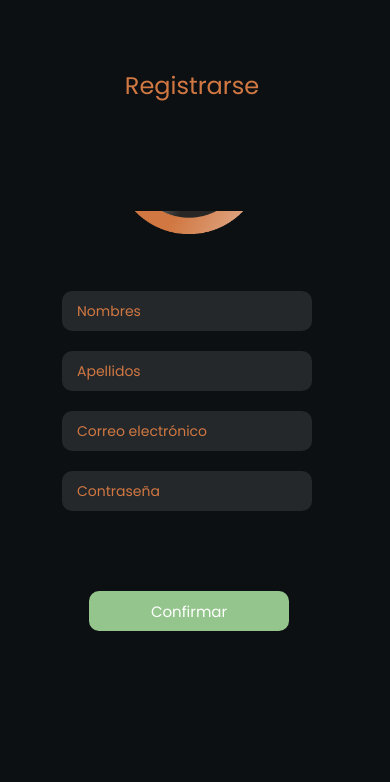
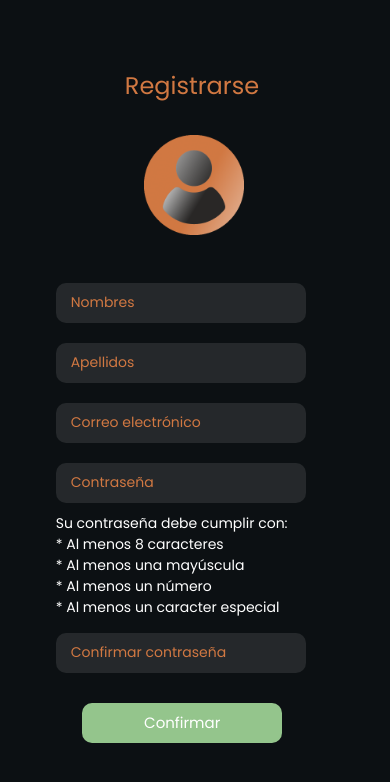
Before and after one commit to AnabolicInc/FrontendVueltaAlMenu-DSM, a React Native app: screen /Register in a window 390 px wide. Shown: the top 782 px of the page. Built offline with nearby package versions, Linux system fonts and the light colour scheme.

Commit message:
fix: scrollview removed on register view  due to view glitch

```diff
--- a/src/Presentation/navigation/MainAppStack.tsx
+++ b/src/Presentation/navigation/MainAppStack.tsx
@@ -5,17 +5,12 @@
 import LoginScreen from '../screens/login/LoginScreen'
 import { AdminBottomTab } from './tabs/admin/AdminBottomTab'
 
-import AdminHomeScreen from '../screens/admin/AdminHomeScreen'
-import DeliveryHomeScreen from '../screens/delivery/DeliveryHomeScreen'
 
 export type RootStackParamList = {
     Login: undefined;
     Register: undefined;
     AdminBottomTab: undefined;
-    Admin: undefined; // solo para testing
-    Delivery : undefined; // solo para testing
-    User : undefined; // solo para testing
-    Profile: undefined; // solo para testing
+    Client: undefined;
 };
 
 const Stack = createStackNavigator<RootStackParamList>();
--- a/src/Presentation/screens/client/ClientHomeScreen.tsx
+++ b/src/Presentation/screens/client/ClientHomeScreen.tsx
@@ -8,7 +8,7 @@
 import { RootStackParamList } from '../../navigation/MainAppStack';
 import { TextInput } from 'react-native';
 
-interface Props extends StackScreenProps<RootStackParamList, 'User'> {}
+interface Props extends StackScreenProps<RootStackParamList, 'Client'> {}
 
 export const  UserHomeScreen = ({ navigation, route}: Props) => {
 
--- a/src/Presentation/screens/register/RegisterScreen.tsx
+++ b/src/Presentation/screens/register/RegisterScreen.tsx
@@ -1,6 +1,6 @@
 import React from 'react'
 import styles from './Styles';
-import { Text, View, Image, Pressable, TextInput,ScrollView,TouchableOpacity } from 'react-native'
+import { Text, View, Image, Pressable, TextInput,ScrollView,TouchableOpacity, SafeAreaView } from 'react-native'
 import { useFonts } from 'expo-font';
 import { StackScreenProps } from '@react-navigation/stack';
 import { RootStackParamList } from '../../navigation/MainAppStack';
@@ -27,14 +27,10 @@
         <Image style={styles.backButton} source={require('../../../../assets/images/leftButton.png')} />
         <Pressable style={styles.backButton} onPress={() => navigation.goBack()} />
 
-        <View style={styles.registerInnerContainer}>
-
-            <ScrollView showsVerticalScrollIndicator={true}>
-
         <Image style={styles.registerUserImage} source={require('../../../../assets/images/userIcon.png')} />
         <Pressable style={styles.registerUserImage} onPress={() => console.log('User Image Pressed')} />
 
-                <View style={[styles.textInputContainer,{flexDirection:'column',justifyContent:'space-between'}]}>
+        <View style={styles.registerInnerContainer}>
 
             <TextInput
                 style={styles.nameInput}
@@ -81,9 +77,6 @@
                 onChangeText={(text) => console.log(text)}
             />
 
-                </View>
-            </ScrollView>
-
 
             <Pressable style={styles.confirmButton} onPress={() => console.log('Confirm Button Pressed')}>
                 <Text style={styles.confirmButtonText} >Confirmar</Text>
--- a/src/Presentation/screens/register/Styles.tsx
+++ b/src/Presentation/screens/register/Styles.tsx
@@ -11,13 +11,14 @@
       alignItems: 'center',
 
     },
+
     registerInnerContainer: {
       width: 300,
-      height: 300,
+      height: 500,
       borderRadius: 10,
       position: 'absolute',
-      top: "25%",
-      left: "10%",
+      top: "24%",
+      left: "13%",
     },
 
     registerMainTitle: {
@@ -31,8 +32,8 @@
       left: "32%",
     },
     imageUserContainer: {
-      width: 150,
-      height: 150,
+      width: 100,
+      height: 100,
       borderRadius: 100,
       position: 'absolute',
       top: "20%",
@@ -43,11 +44,11 @@
     },
 
     registerUserImage: {
-      width: 150,
-      height: 150,
+      width: 100,
+      height: 100,
       position: 'absolute',
-      top: "-25%",
-      left: "25%",
+      top: "16%",
+      left: "37%",
   },
     backButton: {
       width: 30,
@@ -81,15 +82,16 @@
     },
 
     textInputContainer: {
-      fontFamily: 'Poppins',
       width: 300,
-      height: 500,
+      height: 650,
       position: 'relative',
-      top: "0%", left: "6%",
+      top: "20%", left: "6%",
       alignContent: 'center',
       alignItems: 'center',
       marginBottom: 10,
+      fontFamily: 'Poppins',
       paddingStart: 15,
+      paddingEnd: 15,
     },
 
 
@@ -196,8 +198,8 @@
       justifyContent: 'center',
       alignItems: 'center',
       position: 'absolute',
-      top: 380,
-      left: 50,
+      top: "100%",
+      left: "10.5%",
     },
 
     confirmButtonText: {
```
Lines whose indentation alone changed are shown as unchanged.
